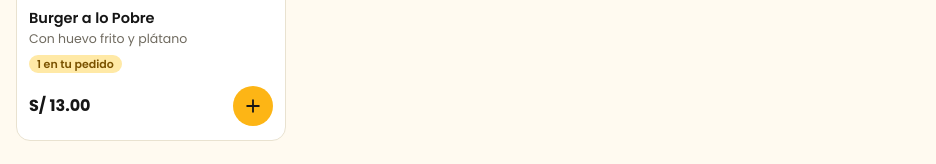
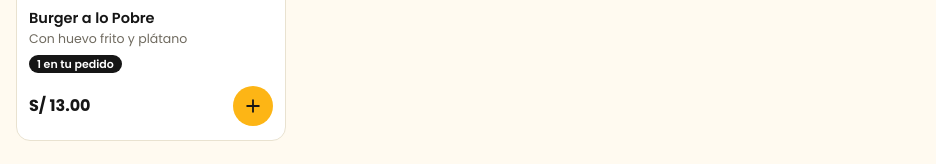
Before and after one commit to DeAriasWeb/BroPoint, a plain HTML site: page index.html in a window 1280 px wide. Both pictures are taken after a click on the button 597 px from the left and 1673 px from the top of the page. Shown: the part 1593-1757 px from the top of the page, 344-1280 px from the left. Drawn offline with Linux system fonts and the light colour scheme.

```diff
--- a/css/estilos.css
+++ b/css/estilos.css
@@ -706,8 +706,8 @@ h2.sec {
     display: inline-block;
     font-size: 11px;
     font-weight: 600;
-    color: #7a5200;
-    background: #ffe9a6;
+    color: var(--card);
+    background: var(--ink);
     border-radius: 999px;
     padding: 1px 8px;
     margin-top: 4px;
```
